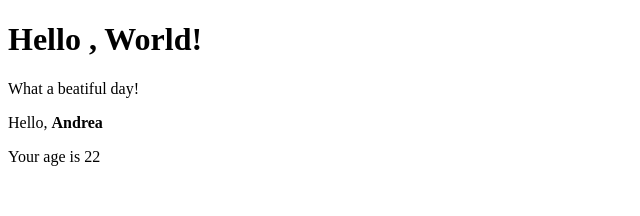
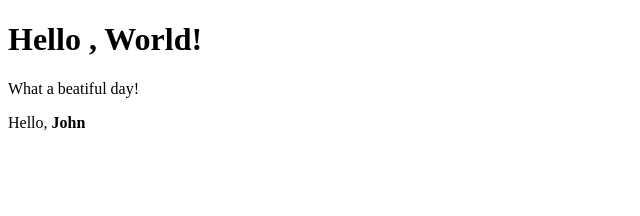
Before and after one commit to MuciFrancesco/react-exercises, a React (Create React App) app: page / in a window 1280 px wide. Shown: the top 216 px of the page, without its empty margins (0-640 px from the left). Built offline with nearby package versions, Linux system fonts and the light colour scheme.

Commit message:
conditional-rendering-04

```diff
--- a/src/App.js
+++ b/src/App.js
@@ -2,7 +2,7 @@ import React, { Component } from "react";
 import Hello from "./Hello";
 import Welcome from "./Welcome";
 
-const name = <strong>Andrea</strong>;
+const name = <strong>John</strong>;
 export class App extends Component {
   render() {
     return (
--- a/src/Welcome.js
+++ b/src/Welcome.js
@@ -8,7 +8,10 @@ export class Welcome extends Component {
     return (
       <div>
         <p> Hello, {this.props.name || "user!"}</p>
-        {this.props.age >= 18 && this.props.age <= 65 && this.props.age ? (
+        {this.props.age >= 18 &&
+        this.props.age <= 65 &&
+        this.props.age &&
+        this.props.name === "John" ? (
           <Age age={this.props.age} />
         ) : (
           ""
```
